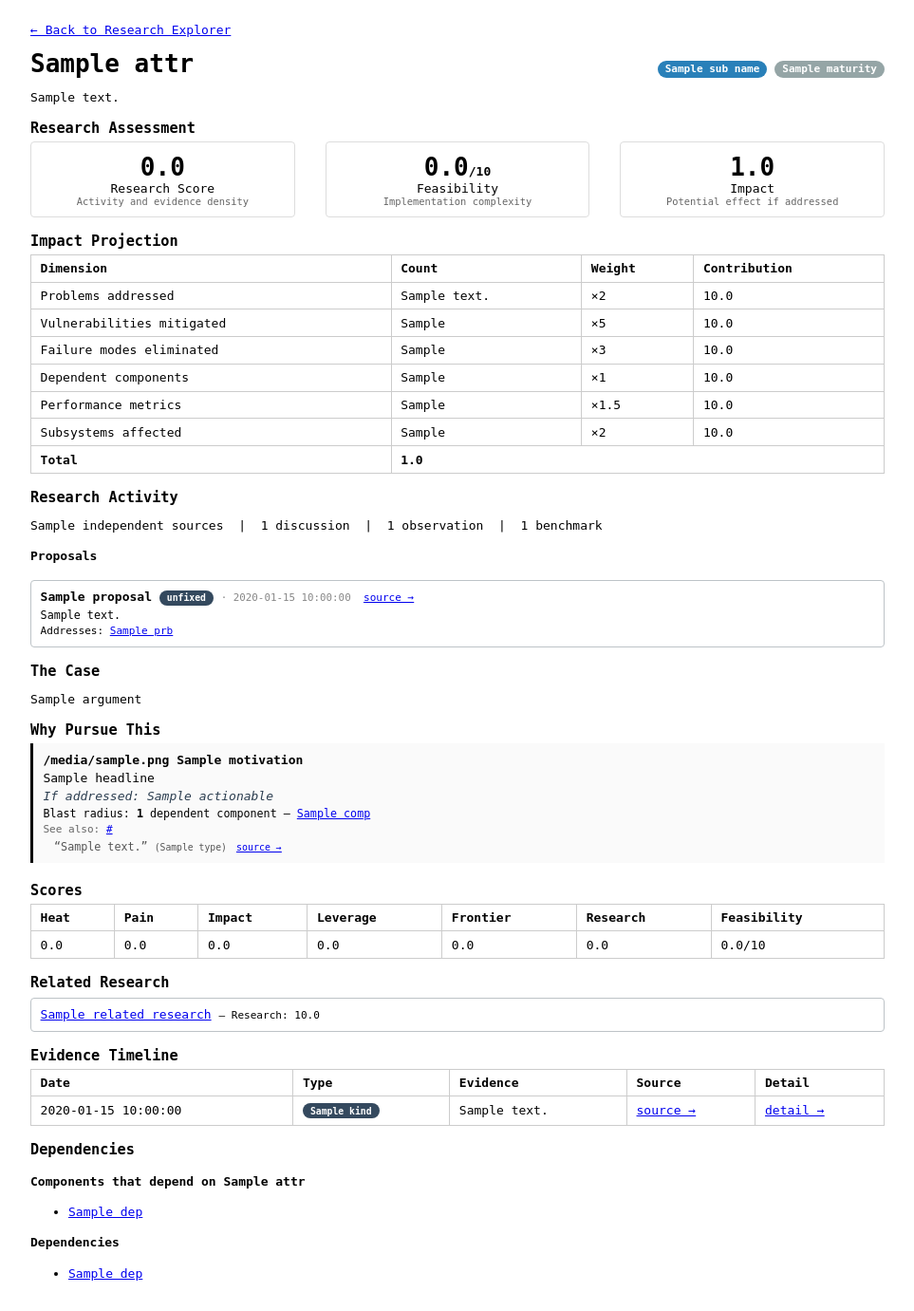
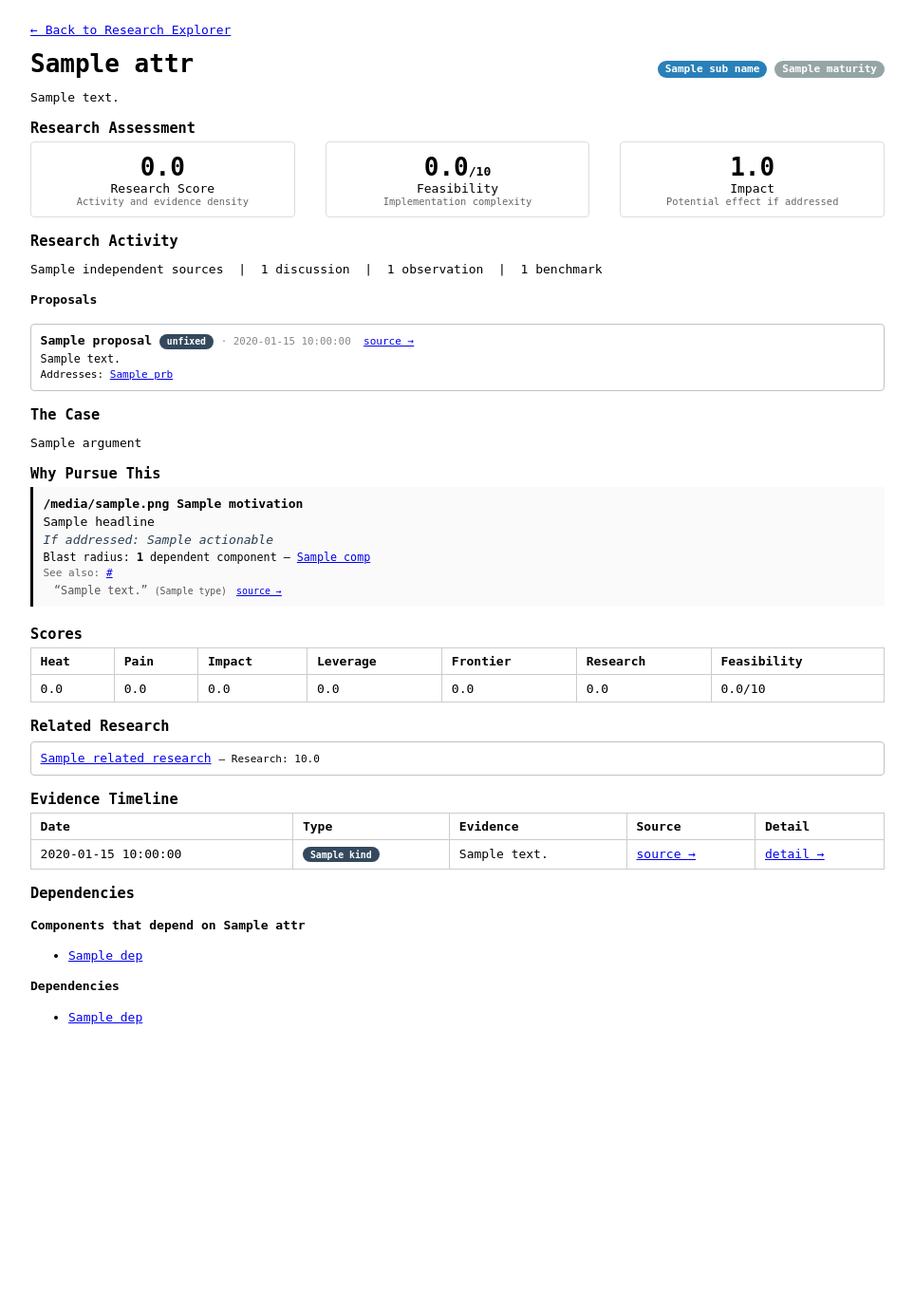
Before and after one commit to reiniertl/know_kernel, a FastAPI app: template src/web/templates/research_detail.html in a window 1280 px wide. Shown: the part 72-1453 px from the top of the page at 95% size, without its empty margins (158-1121 px from the left). After the commit the page ends 1151 px from the top, so only its background shows below. Run offline with FastAPI, Linux system fonts and the light colour scheme; the template is opened without the code that fills it: most values are stand-ins (such as "Sample title", 1, 10 or a date in 2020); some libraries are stand-ins or nearby versions.

Commit message:
fix(web): remove Impact Projection table from research detail page
Co-Authored-By: Claude Opus 4.6 (1M context) <noreply@anthropic.com>

```diff
--- a/src/web/templates/research_detail.html
+++ b/src/web/templates/research_detail.html
@@ -34,23 +34,6 @@
       <div style="font-size:0.8em;color:#666;">Potential effect if addressed</div>
     </div>
   </div>
-</div>
-
-{# --- IMPACT PROJECTION DETAIL --- #}
-<div class="attrs-section">
-  <h3>Impact Projection</h3>
-  <table>
-    <thead><tr><th>Dimension</th><th>Count</th><th>Weight</th><th>Contribution</th></tr></thead>
-    <tbody>
-      <tr><td>Problems addressed</td><td>{{ impact.problems_addressed }}</td><td>&times;2</td><td>{{ "%.1f"|format(impact.problems_addressed * 2) }}</td></tr>
-      <tr><td>Vulnerabilities mitigated</td><td>{{ impact.vulns_mitigated }}</td><td>&times;5</td><td>{{ "%.1f"|format(impact.vulns_mitigated * 5) }}</td></tr>
-      <tr><td>Failure modes eliminated</td><td>{{ impact.failure_modes_eliminated }}</td><td>&times;3</td><td>{{ "%.1f"|format(impact.failure_modes_eliminated * 3) }}</td></tr>
-      <tr><td>Dependent components</td><td>{{ impact.dependent_components }}</td><td>&times;1</td><td>{{ "%.1f"|format(impact.dependent_components * 1) }}</td></tr>
-      <tr><td>Performance metrics</td><td>{{ impact.performance_metrics }}</td><td>&times;1.5</td><td>{{ "%.1f"|format(impact.performance_metrics * 1.5) }}</td></tr>
-      <tr><td>Subsystems affected</td><td>{{ impact.subsystems_affected }}</td><td>&times;2</td><td>{{ "%.1f"|format(impact.subsystems_affected * 2) }}</td></tr>
-      <tr style="font-weight:bold;"><td>Total</td><td colspan="3">{{ "%.1f"|format(impact.total_impact) }}</td></tr>
-    </tbody>
-  </table>
 </div>
 
 {# --- RESEARCH ACTIVITY --- #}
```
